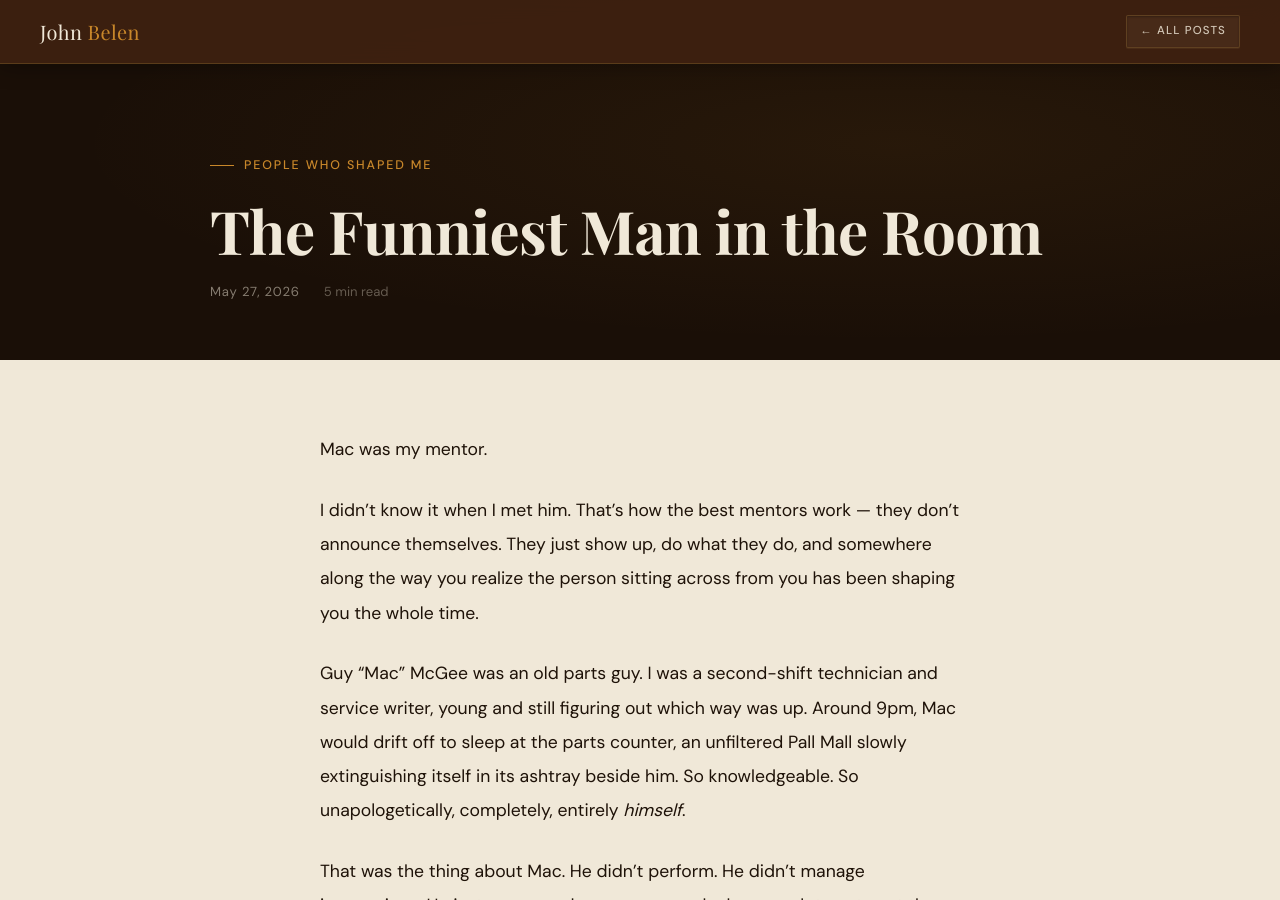
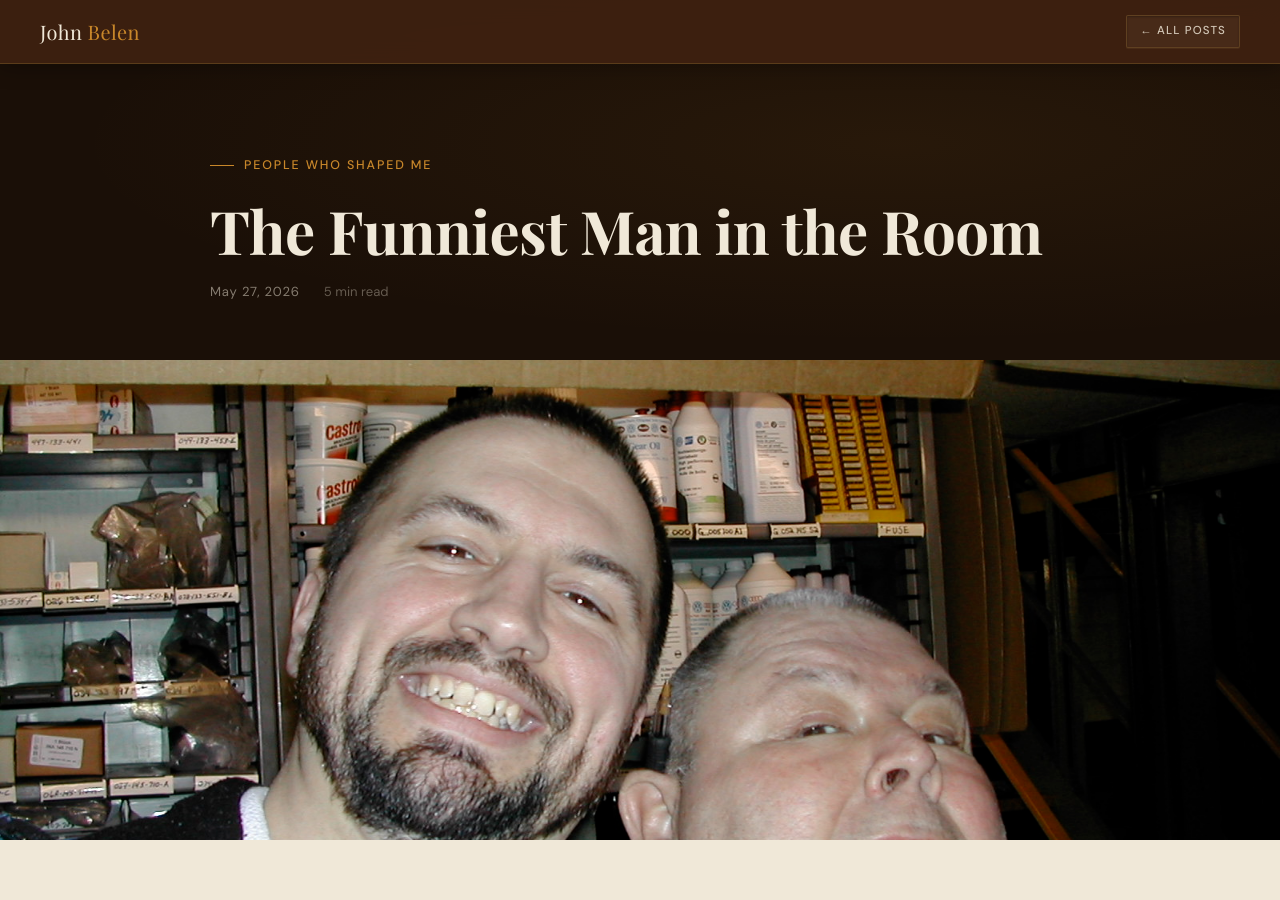
Before and after one commit to iMacDude/thebelens.com, a Jekyll site: the page built from _posts/2026-05-27-the-funniest-man-in-the-room.md, in a window 1280 px wide and 900 px high. Built offline with Jekyll 4.4.1, drawn with Linux system fonts in a browser that asks for light colours; some web fonts are replaced.

Commit message:
Fix Mac post image filename

```diff
--- a/_layouts/post.html
+++ b/_layouts/post.html
@@ -31,6 +31,12 @@
   </div>
 </div>
 
+{% if page.image %}
+<div class="post-image">
+  <img src="{{ page.image }}" alt="{{ page.image_alt }}" style="width:100%; max-height:480px; object-fit:cover; display:block;">
+</div>
+{% endif %}
+
 <div class="post-body">
   {{ content }}
 </div>
--- a/_posts/2026-05-27-the-funniest-man-in-the-room.md
+++ b/_posts/2026-05-27-the-funniest-man-in-the-room.md
@@ -3,7 +3,7 @@ title: "The Funniest Man in the Room"
 date: 2026-05-27
 category: "People Who Shaped Me"
 reading_time: 5
-image: /assets/images/Mac and Me.jpg
+image: /assets/images/mac-and-me.jpg
 image_alt: "Mac McGee and John Belen"
 excerpt: "Mac was my mentor. I didn't know it when I met him. He was an old parts guy who'd drift off to sleep at the counter around 9pm, an unfiltered Pall Mall slowly extinguishing itself in its ashtray. So knowledgeable. So unapologetically authentic."
 ---
```
Also changed, not shown: assets/images/mac-and-me.jpg (renamed from assets/images/Mac and Me.jpg).
